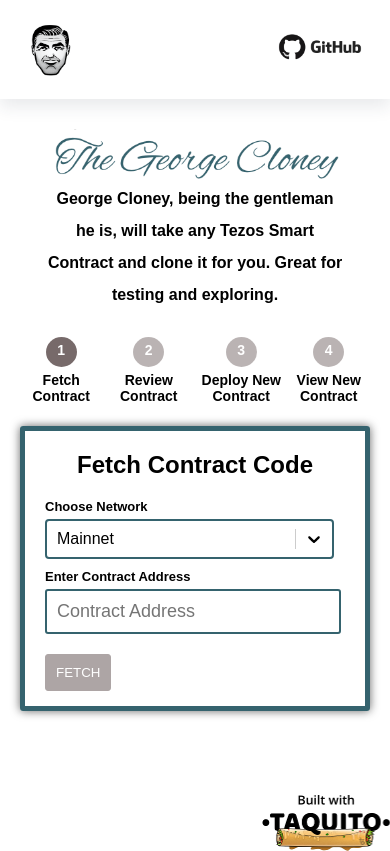
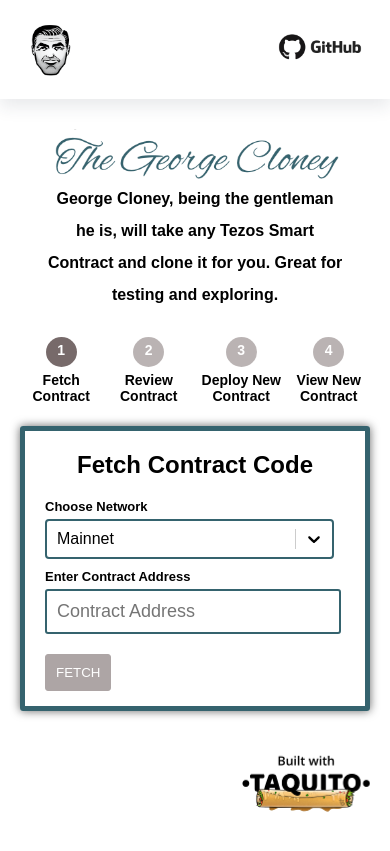
Before and after one commit to ecadlabs/george-cloney, a React (Create React App) app: page / in a window 390 px wide. Built offline with nearby package versions, Linux system fonts and the light colour scheme.

Commit message:
fix: update built with taquito logo

```diff
--- a/src/App.css
+++ b/src/App.css
@@ -35,7 +35,8 @@ h1 {
     width: 300px;
   }
   .built-with-taquito-logo img {
-    transform: translateY(200%) !important;
+    transform: translateY(120%) !important;
+    margin-right: 20px;
   }
 }
 
@@ -44,7 +45,7 @@ h1 {
     width: 300px;
   }
   .built-with-taquito-logo img {
-    transform: translateY(150%) !important;
+    transform: translateY(80%) !important;
   }
 }
 
@@ -226,7 +227,8 @@ li {
 }
 
 .built-with-taquito-logo img {
-  transform: translateY(240%);
+  transform: translateY(120%);
+  margin-right: 20px;
 }
 
 .show {
```
